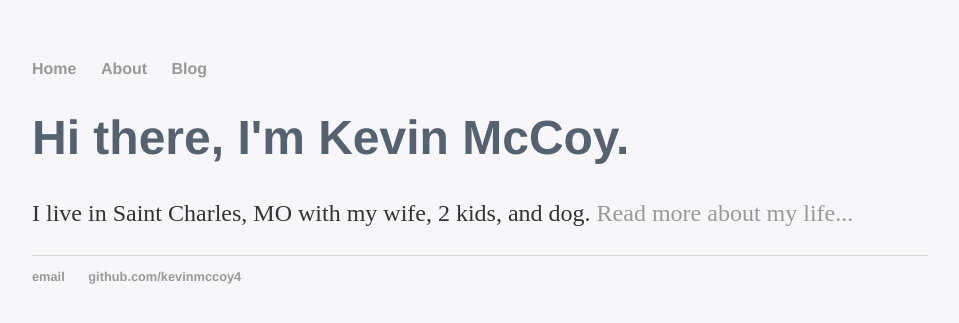
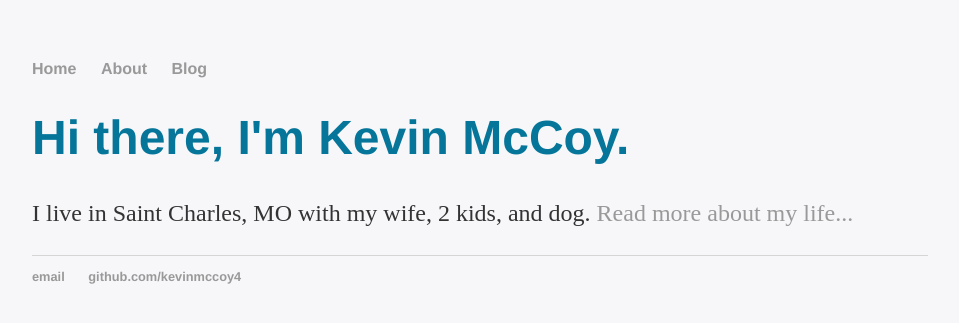
Before and after one commit to kevinmccoy4/kevinmccoy4.github.io, a Jekyll site: the page built from index.html, in a window 1280 px wide. Shown: the top 323 px of the page, without its empty margins (160-1119 px from the left). Built offline with Jekyll 4.4.1, drawn with Linux system fonts in a browser that asks for light colours.

Commit message:
Update main.css

```diff
--- a/css/main.css
+++ b/css/main.css
@@ -23,7 +23,7 @@ a:hover {
 h1 {
     font-size: 3em;
     font-family:'Helvetica', 'Arial', 'Sans-Serif';
-    color: #556270;
+    color: #06759a;
 }
 p {
     font-size: 1.5em;
```
